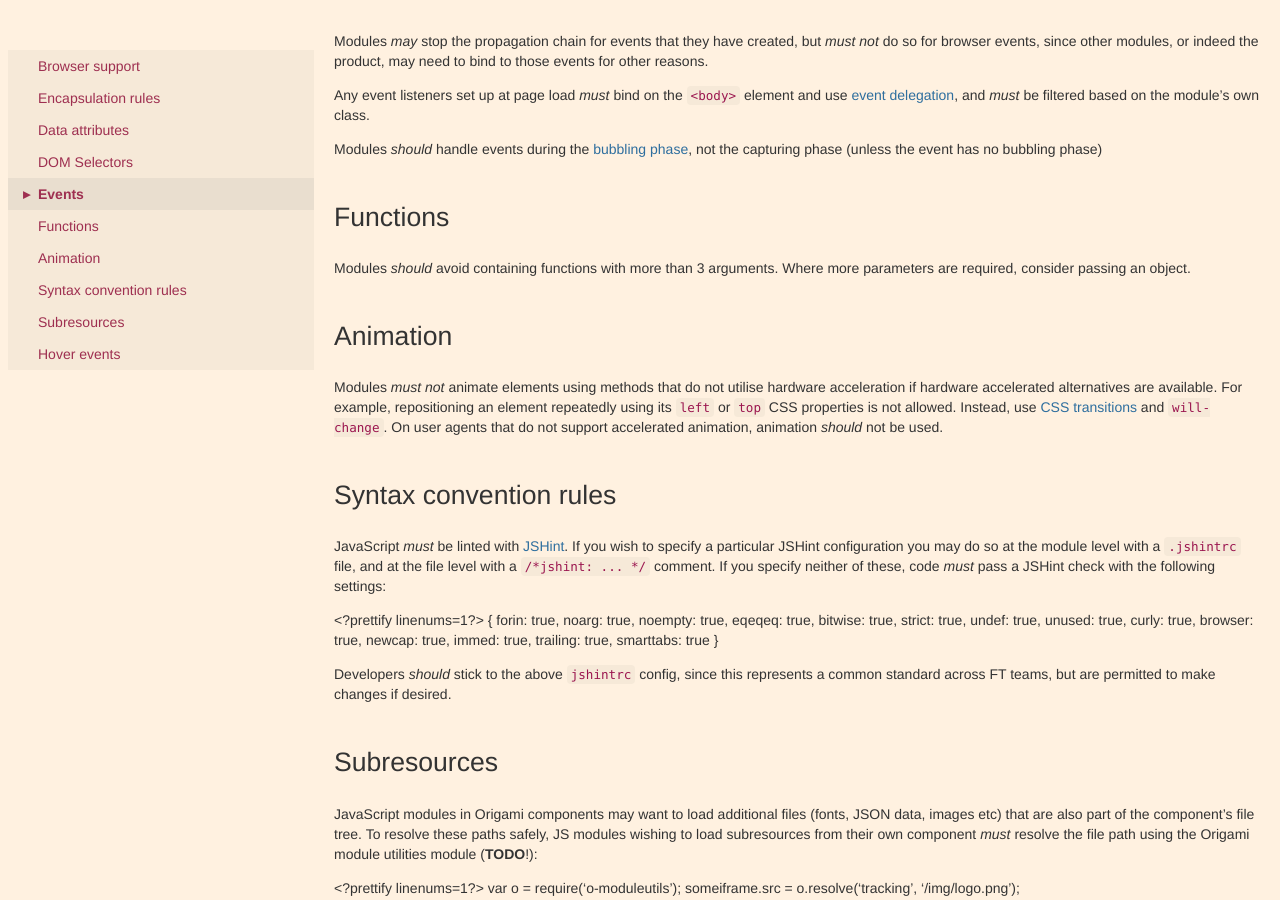
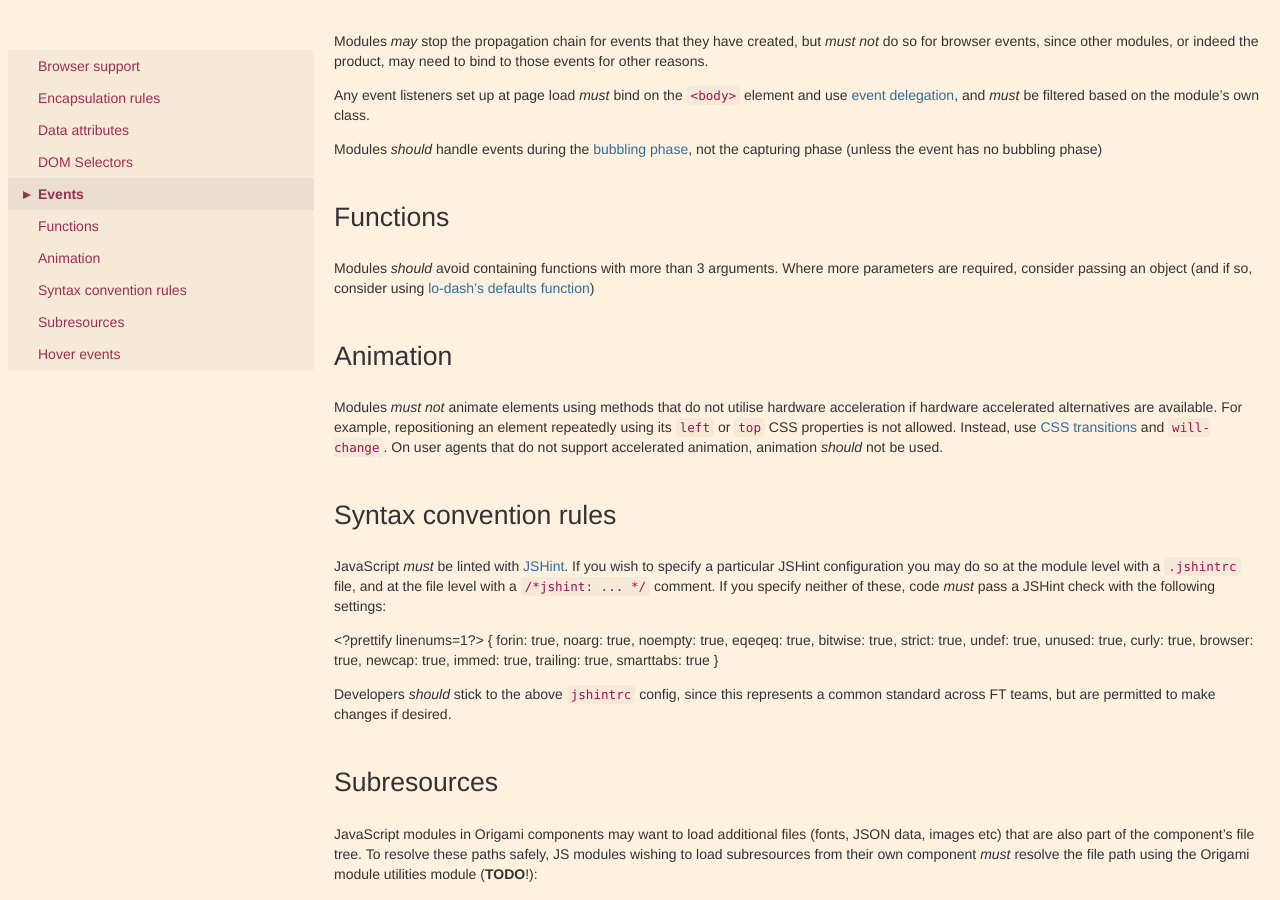
Before and after one commit to Financial-Times/ft-origami, a Jekyll site: the page built from docs/syntax/js.md, in a window 1280 px wide and 900 px high, scrolled down 1280 px. Built offline with Jekyll 4.4.1, drawn with Linux system fonts in a browser that asks for light colours.

Commit message:
Advise use of lo-dash defaults, following feedback

```diff
--- a/docs/syntax/js.md
+++ b/docs/syntax/js.md
@@ -48,7 +48,7 @@ Modules *should* handle events during the [bubbling phase](http://stackoverflow.
 
 ## Functions
 
-Modules *should* avoid containing functions with more than 3 arguments.  Where more parameters are required, consider passing an object.
+Modules *should* avoid containing functions with more than 3 arguments.  Where more parameters are required, consider passing an object (and if so, consider using [lo-dash's defaults function](http://lodash.com/docs#defaults))
 
 ## Animation
 
```
